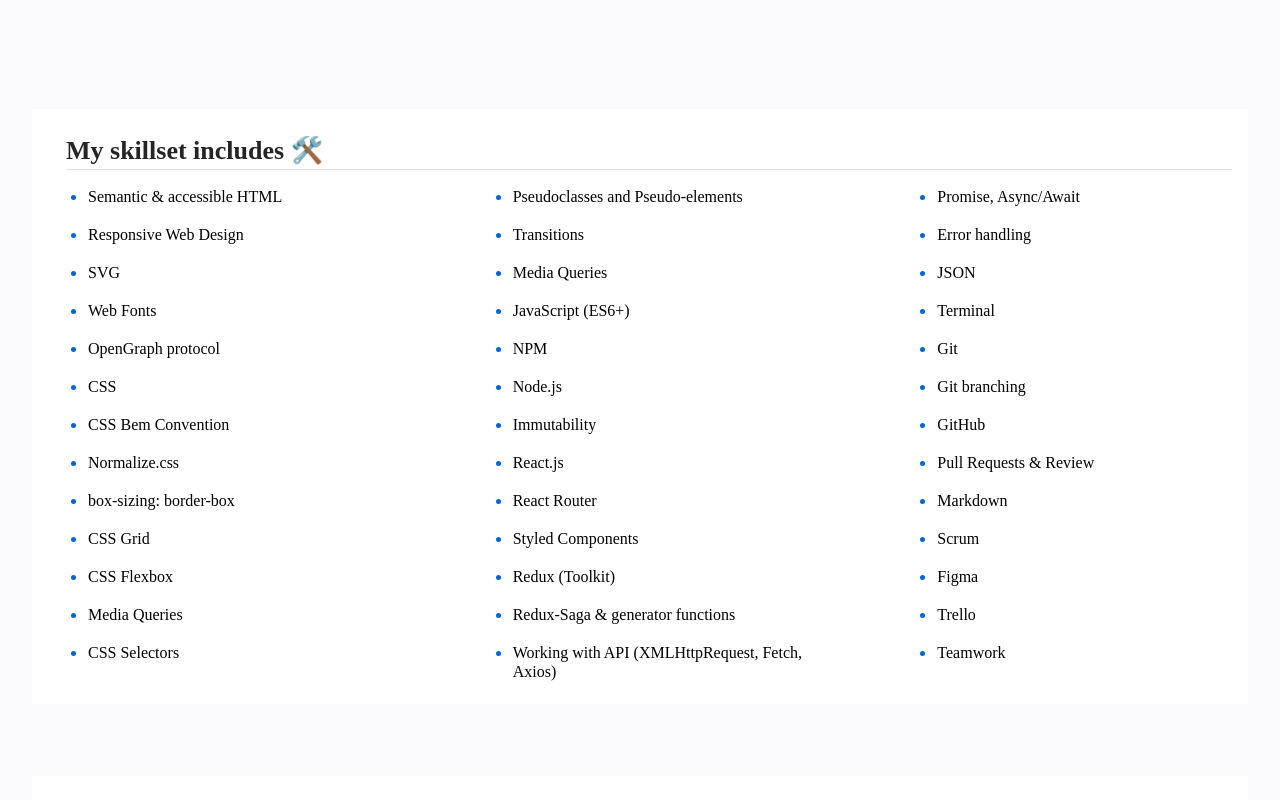
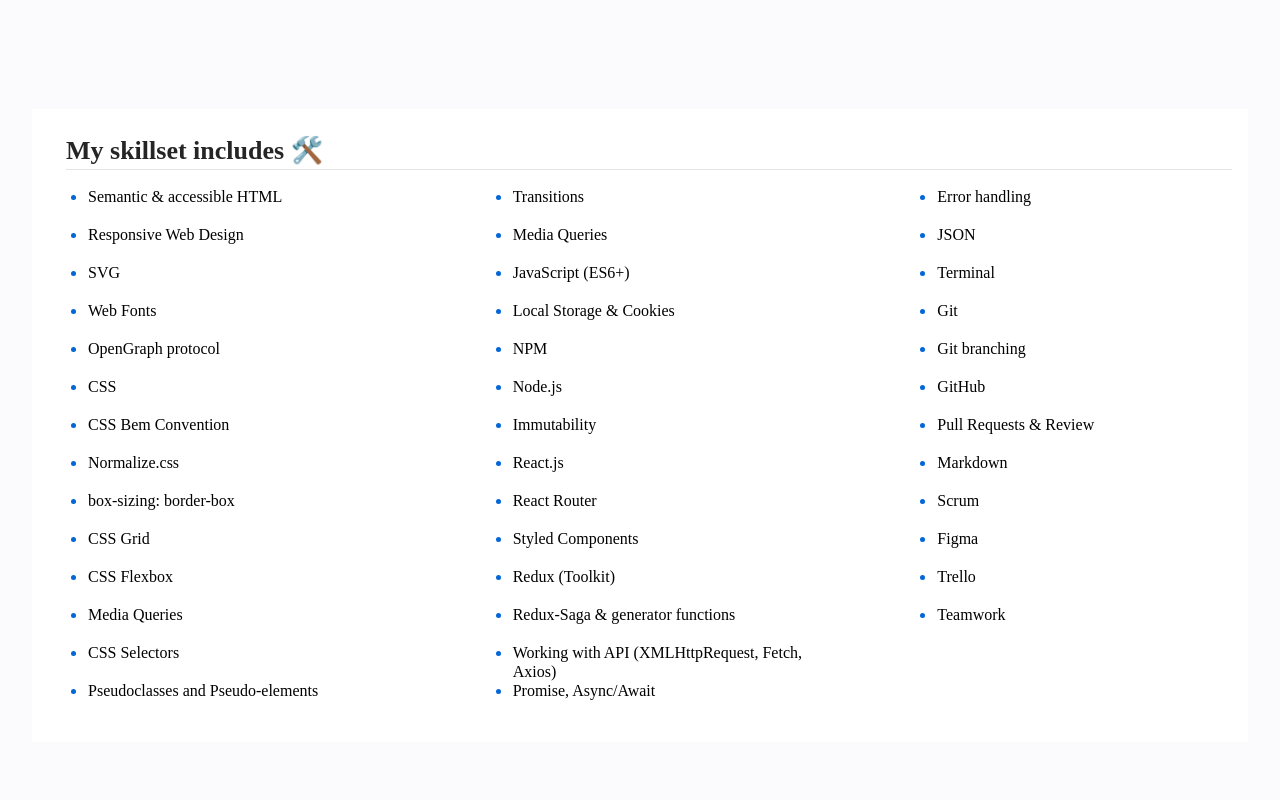
Before and after one commit to sofyahreksoftware/personal-homepage, a React (Create React App) app: page / in a window 1280 px wide. Shown: the top 800 px of the page. Built offline with nearby package versions, Linux system fonts and the light colour scheme.

Commit message:
feat: add new skill

```diff
--- a/src/ListSection/styled.js
+++ b/src/ListSection/styled.js
@@ -26,7 +26,7 @@
   font-size: 16px;
   display: grid;
   grid-template-columns: repeat(3, 1fr);
-  grid-template-rows: repeat(13, 30px);
+  grid-template-rows: repeat(14, 30px);
   grid-auto-flow: column;
   grid-gap: 8px 130px;
   color: ${({ theme }) => theme.colors.slateGray};
@@ -39,7 +39,8 @@
   ${({ $condensedView }) =>
     $condensedView &&
     css`
-      grid-template-rows: repeat(2, 30px);
+      grid-template-columns: repeat(3, 1fr);
+      grid-template-rows: repeat(2, 1fr);
     `}
 
   @media (max-width: ${({ theme }) => theme.media.mobile}px) {
--- a/src/mySkills&skillsToLearn.js
+++ b/src/mySkills&skillsToLearn.js
@@ -1,4 +1,4 @@
-export const  mySkills = [
+export const mySkills = [
   "Semantic & accessible HTML",
   "Responsive Web Design",
   "SVG",
@@ -16,6 +16,7 @@
   "Transitions",
   "Media Queries",
   "JavaScript (ES6+)",
+  "Local Storage & Cookies",
   "NPM",
   "Node.js",
   "Immutability",
@@ -40,10 +41,9 @@
   "Teamwork",
 ];
 
-export const  skillsToLearn = [
+export const skillsToLearn = [
   "TypeScript",
   "Next.js",
-  "jQuery",
   "React Context",
   "Cypress",
   "Unit testing",
```
